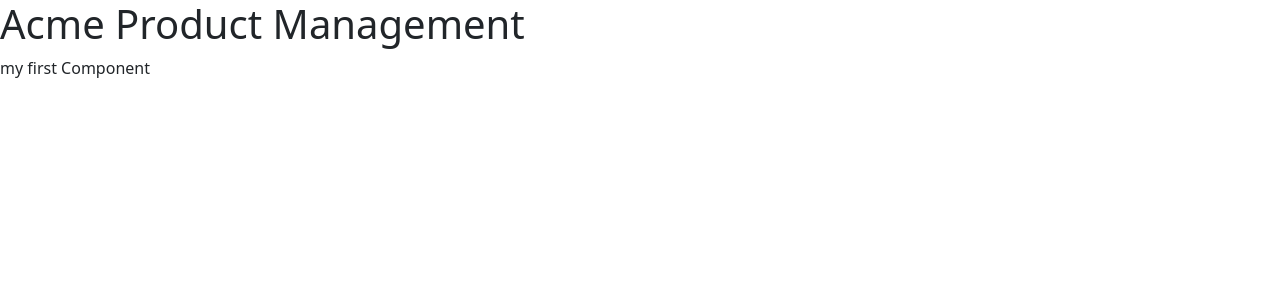
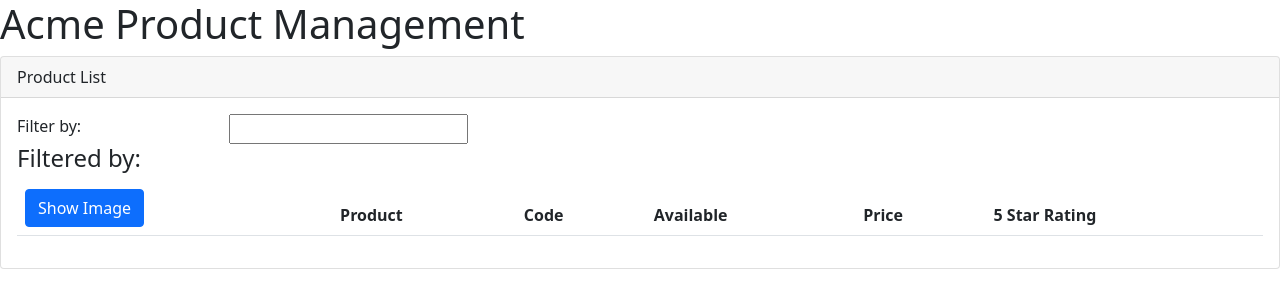
Before and after one commit to timothyAgevi/app-new, an Angular app: page / in a window 1280 px wide. Shown: the top 308 px of the page. Built offline with nearby package versions, Linux system fonts and the light colour scheme.

Commit message:
productlist template

```diff
--- a/src/app/app.component.ts
+++ b/src/app/app.component.ts
@@ -5,7 +5,7 @@ import { Component } from "@angular/core";
   selector:'pm-root',
   template: `<div>
   <h1>{{pageTitle}}</h1>
-<div>my first Component</div>
+<pm-products> </pm-products>
   </div>`
 
 })
--- a/src/app/app.module.ts
+++ b/src/app/app.module.ts
@@ -2,10 +2,12 @@ import { NgModule } from '@angular/core';
 import { BrowserModule } from '@angular/platform-browser';
 
 import { AppComponent } from './app.component';
+import { ProductListComponent } from './products/product-list.component';
 
 @NgModule({
   declarations: [
-    AppComponent
+    AppComponent,
+    ProductListComponent
   ],
   imports: [
     BrowserModule
--- a/src/app/products/product-list.component.html
+++ b/src/app/products/product-list.component.html
@@ -1,30 +1,26 @@
 <div class='card'>
     <div class='card-header'>
-      {{pageTitle}}
+      Product List
     </div>
     <div class='card-body'>
       <div class='row'>
         <div class='col-md-2'>Filter by:</div>
         <div class='col-md-4'>
-          <input type='text'
-                 [(ngModel)]='listFilter' />
+          <input type='text'/>
         </div>
       </div>
-      <div class='row'
-           *ngIf='listFilter'>
-        <div class='col-md-6'>
-          <h4>Filtered by: {{listFilter}}</h4>
+      <div class='row'>
+         <div class='col-md-6'>
+          <h4>Filtered by: </h4>
         </div>
       </div>
       <div class='table-responsive'>
-        <table class='table'
-               *ngIf='products.length'>
+         <table class='table'>
           <thead>
             <tr>
               <th>
-                <button class='btn btn-primary'
-                        (click)='toggleImage()'>
-                  {{showImage ? 'Hide' : 'Show'}} Image
+                 <button class='btn btn-primary'>
+                  Show Image
                 </button>
               </th>
               <th>Product</th>
@@ -35,34 +31,9 @@
             </tr>
           </thead>
           <tbody>
-            <tr *ngFor='let product of filteredProducts'>
-              <td>
-                <img *ngIf='showImage'
-                     [src]='product.imageUrl'
-                     [title]='product.productName'
-                     [style.width.px]='imageWidth'
-                     [style.margin.px]='imageMargin'>
-              </td>
-              <td>
-                <a [routerLink]="['/products', product.productId]">
-                  {{ product.productName }}
-                </a>
-              </td>
-              <td>{{ product.productCode | lowercase | convertToSpaces:'-' }}</td>
-              <td>{{ product.releaseDate }}</td>
-              <td>{{ product.price | currency:'USD':'symbol':'1.2-2'}}</td>
-              <td>
-                <pm-star [rating]='product.starRating'
-                         (ratingClicked)='onRatingClicked($event)'>
-                </pm-star>
-              </td>
-            </tr>
+
           </tbody>
         </table>
       </div>
     </div>
   </div>
-  <div *ngIf='errorMessage'
-       class='alert alert-danger'>
-    Error: {{ errorMessage }}
-  </div>
--- a/src/app/products/product-list.component.ts
+++ b/src/app/products/product-list.component.ts
@@ -1,8 +1,8 @@
 import { Component } from "@angular/core";
 
 @Component({
-selector:'pm -product',
-template:'./product-list.component.html'
+selector:'pm-products',
+templateUrl:'./product-list.component.html'
 
 })
 export class ProductListComponent{
--- a/src/styles.css
+++ b/src/styles.css
@@ -1,3 +1,3 @@
 /* You can add global styles to this file, and also import other style files */
 @import "~bootstrap/dist/css/bootstrap.min.css";
-@import '~fontawesome/css/font-awesome.min.css';
+@import '~font-awesome/css/font-awesome.min.css'
```
